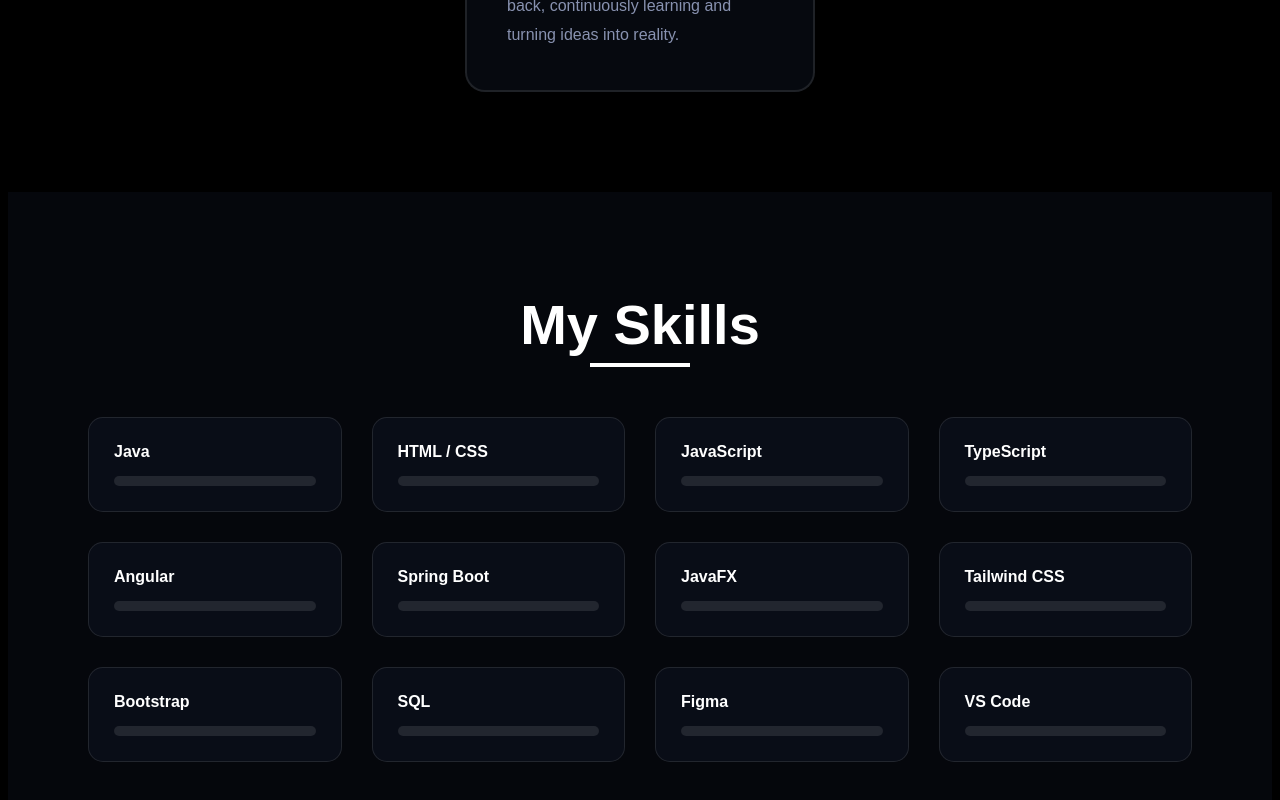
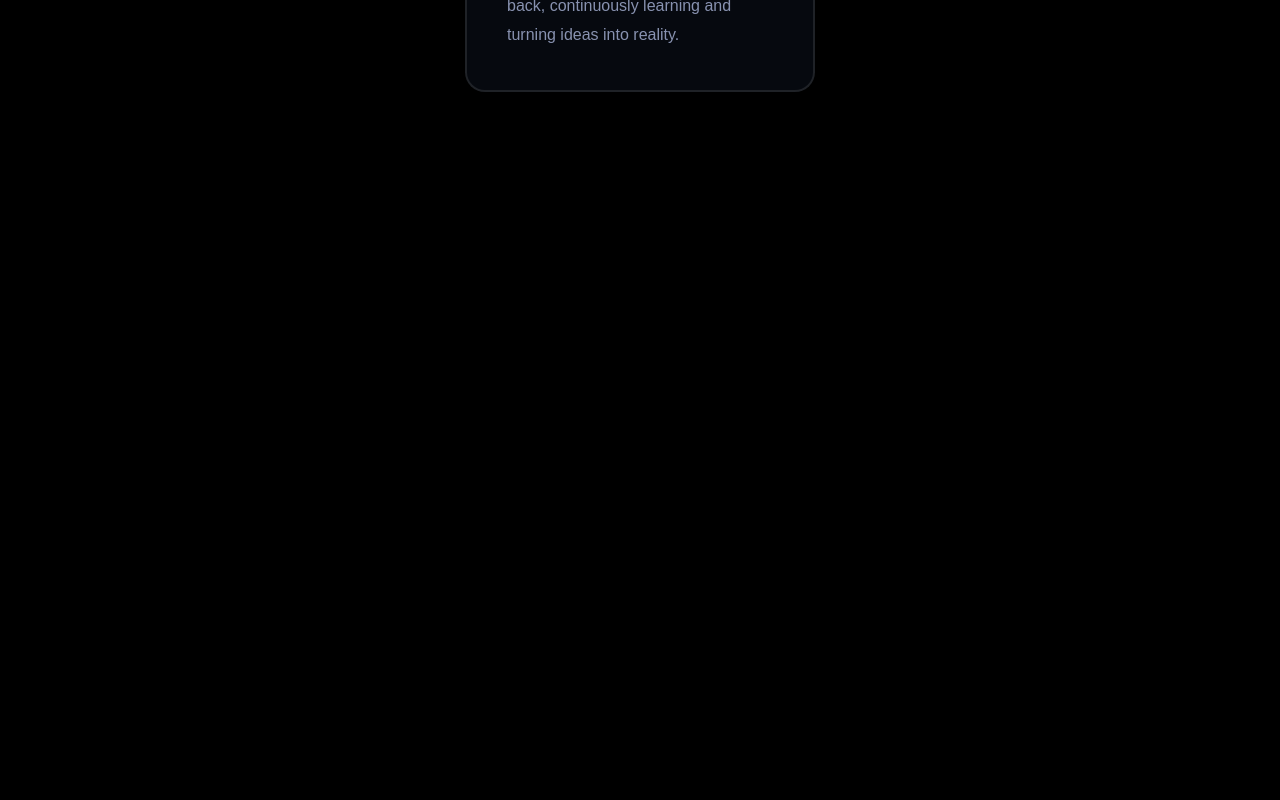
Before and after one commit to hiranya52/Hiranya-Official-Portfolio, an Angular app: page / in a window 1280 px wide. Shown: the part 1766-2566 px from the top of the page. After the commit the page ends 1966 px from the top, so only its background shows below. Built offline with nearby package versions, Linux system fonts and the light colour scheme.

Commit message:
Design about me section

```diff
--- a/src/app/pages/home/home.component.html
+++ b/src/app/pages/home/home.component.html
@@ -48,23 +48,3 @@
             </div>
         </div>
     </section>
-
-
-        <!-- Skills Section -->
-    <section id="skills" class="skills">
-        <h2 class="section-title">My Skills</h2>
-        <div class="skills-grid">
-            <div class="skill" data-width="85%"><span>Java</span><div class="bar"><div class="fill" style="--width: 85%"></div></div></div>
-            <div class="skill" data-width="90%"><span>HTML / CSS</span><div class="bar"><div class="fill" style="--width: 90%"></div></div></div>
-            <div class="skill" data-width="80%"><span>JavaScript</span><div class="bar"><div class="fill" style="--width: 80%"></div></div></div>
-            <div class="skill" data-width="75%"><span>TypeScript</span><div class="bar"><div class="fill" style="--width: 75%"></div></div></div>
-            <div class="skill" data-width="80%"><span>Angular</span><div class="bar"><div class="fill" style="--width: 80%"></div></div></div>
-            <div class="skill" data-width="70%"><span>Spring Boot</span><div class="bar"><div class="fill" style="--width: 70%"></div></div></div>
-            <div class="skill" data-width="75%"><span>JavaFX</span><div class="bar"><div class="fill" style="--width: 75%"></div></div></div>
-            <div class="skill" data-width="85%"><span>Tailwind CSS</span><div class="bar"><div class="fill" style="--width: 85%"></div></div></div>
-            <div class="skill" data-width="80%"><span>Bootstrap</span><div class="bar"><div class="fill" style="--width: 80%"></div></div></div>
-            <div class="skill" data-width="75%"><span>SQL</span><div class="bar"><div class="fill" style="--width: 75%"></div></div></div>
-            <div class="skill" data-width="70%"><span>Figma</span><div class="bar"><div class="fill" style="--width: 70%"></div></div></div>
-            <div class="skill" data-width="90%"><span>VS Code</span><div class="bar"><div class="fill" style="--width: 90%"></div></div></div>
-        </div>
-    </section>
```
